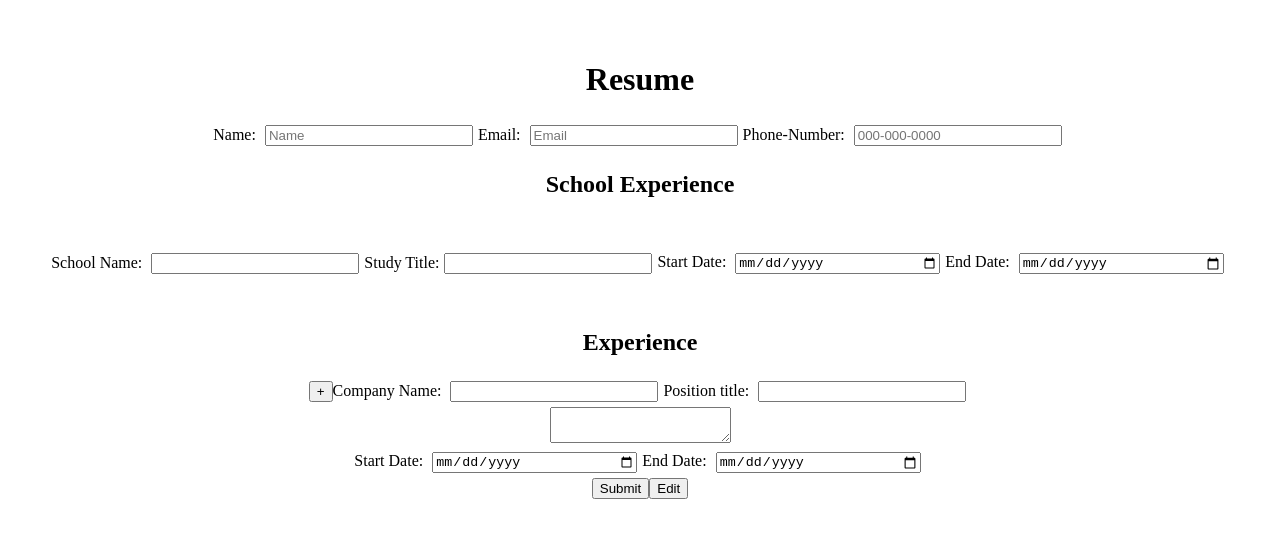
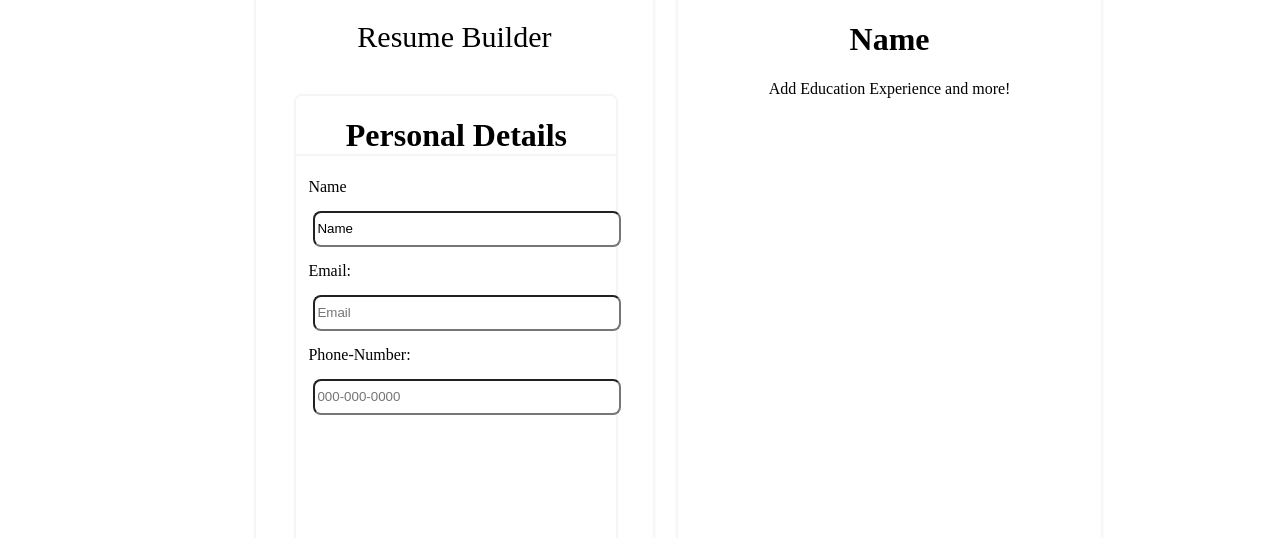
Before and after one commit to Amgad1123/CV-App, a React (Vite) app in the folder cv/: page / in a window 1280 px wide. Shown: the top 538 px of the page. Built offline with nearby package versions, Linux system fonts and the light colour scheme.

Commit message:
Moved state up to parent and added a form for adding personal information.

```diff
--- a/cv/src/App.jsx
+++ b/cv/src/App.jsx
@@ -1,17 +1,30 @@
 //import { useState } from 'react'
 import './App.css'
+import  {useState} from 'react';
 import GeneralInfo from './components/general'
+import Display from  './components/preview'
 import SchoolInfo from './components/schooling'
 import Experience from './components/Experience'
 function App() {
-
-
+    const [name, setName] = useState('Name');
+    const [email, setEmail] = useState('');
+    const [number, setNumber] = useState();
   return (
     <>
-    <h1>Resume</h1>
-      <GeneralInfo />
-      <SchoolInfo />
-      <Experience />
+      <div class = "leftSection">
+        <header class = "leftHeader">Resume Builder</header>
+        <GeneralInfo
+        name = {name}
+        setName = {setName}
+        email =  {email}
+        setEmail = {setEmail}
+        number= {number}
+        setNumber= {setNumber}
+         />
+      </div>
+      <Display
+      name = {name}
+      />
     </>
 
   )
--- a/cv/src/components/general.jsx
+++ b/cv/src/components/general.jsx
@@ -1,39 +1,32 @@
-import { useState } from 'react';
 import "../styles/general.css"
-/*function addName () {
-    const [name, setName] = useState('');
-}*/
 
-/*export default function MyComponent(){
+export default function GeneralInfo({name, email, number, setName,setEmail,setNumber}) {
      return (
-        <div>
-        <h2>Hello from my component</h2>
-        </div>
-    );
-}*/
+        <div className="personalInfo">
+            <h1 class ="title">Personal Details</h1>
+            <form onSubmit= {(e) => {
+            e.preventDefault();}}>
 
-export default function GeneralInfo() {
-    const [name, setName] = useState('');
-    const [email, setEmail] = useState('');
-    return (
-        <>
-        <form onSubmit= {(e) => {
-            e.preventDefault();
-
-        }}>
-            <label htmlFor="name">Name: </label>
+            <div className="form-col">
+                <label htmlFor="name">Name </label>
                 <input
                 type = "text"
                 value = {name}
                 placeholder='Name'
-            onChange = {e => setName(e.target.value)}
+                onChange = {(e) => setName(e.target.value)}
                     />
+            </div>
+            <div className="form-col">
                 <label htmlFor="email">Email: </label>
-            <input type="text" id = 'name' value = {email} onChange = {e => setEmail(e.target.value)} placeholder='Email'/>
+                <input type="text" id = 'email'
+                value = {email} onChange = {(e) => setEmail(e.target.value)} placeholder='Email'/>
+            </div>
+            <div className="form-col">
                 <label htmlFor="number">Phone-Number: </label>
-            <input type="tel" id='number' placeholder = '000-000-0000' pattern = '[0-9]{3}-[0-9]{3}-[0-9]{4}'/>
-
+                <input type="tel" id='number' placeholder = '000-000-0000' pattern = '[0-9]{3}-[0-9]{3}-[0-9]{4}'
+            value={number} onChange = {(e) => setNumber(e.target.value)}/>
+            </div>
             </form>
-        </>
+        </div>
     )
 }
--- /dev/null
+++ b/cv/src/components/preview.jsx
@@ -0,0 +1,14 @@
+
+export default function display ({name}) {
+    return (
+        <div class = "rightSection">
+        <h1>{name}</h1>
+        <div >
+
+        </div>
+
+        <div className="line"></div>
+        <p>Add Education Experience and more!</p>
+      </div>
+    )
+}
--- a/cv/src/index.css
+++ b/cv/src/index.css
@@ -0,0 +1,26 @@
+
+
+.leftSection {
+    position: fixed;
+    top: 0;
+    left: 20vw;
+    height: 100vh;
+    width: 31vw;
+    box-shadow: 0px 0px 2px 2px whitesmoke;
+    background-color: rgba(255,255,253,0.2);
+}
+
+.leftHeader {
+    font-size: 30px;
+    margin-top: 20px;
+}
+
+.rightSection {
+    position: absolute;
+    top: 0;
+    left: 53vw;
+    height: 100vh;
+    width: 33vw;
+    box-shadow: 0px 0px 2px 2px whitesmoke;
+    background-color: rgba(255,255,253,0.2);
+}
--- a/cv/src/styles/general.css
+++ b/cv/src/styles/general.css
@@ -1,17 +1,34 @@
+.personalInfo {
+    display: flex;
+    border-radius: 8px;
+    border: 2px solid whitesmoke;
+    height: 60vh;
+    width: 25vw;
+    position: relative;
+    top: 5vh;
+    left: 3vw;
+    flex-direction: column;
+}
+.title {
+    border-bottom: 2px solid whitesmoke;
+}
 form {
-    margin: 5px;
+    display: flex;
     flex-direction: column;
-    justify-content: center;
 }
 
 input {
-    width: 200px;
+    width: 300px;
+    height: 30px;
     margin: 5px;
-}
-#name {
-
+    border-radius: 8px;
 }
 
-#email {
-
+.form-col {
+    display: flex;
+    flex-direction: column;
+    align-items: start;
+    gap: 10px;
+    margin-left: 12px;
+    margin-bottom: 10px;
 }
```
Lines whose indentation alone changed are shown as unchanged.
